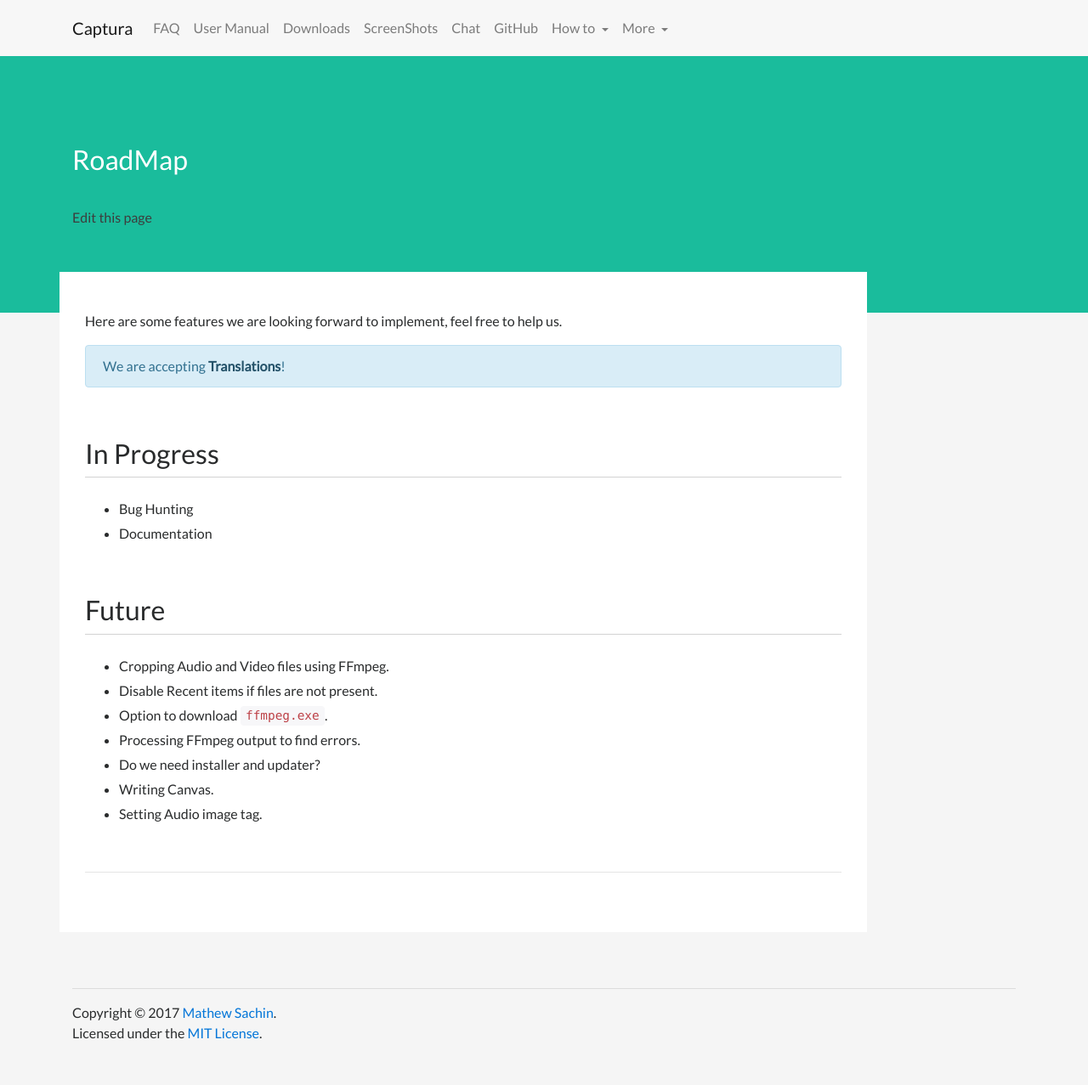
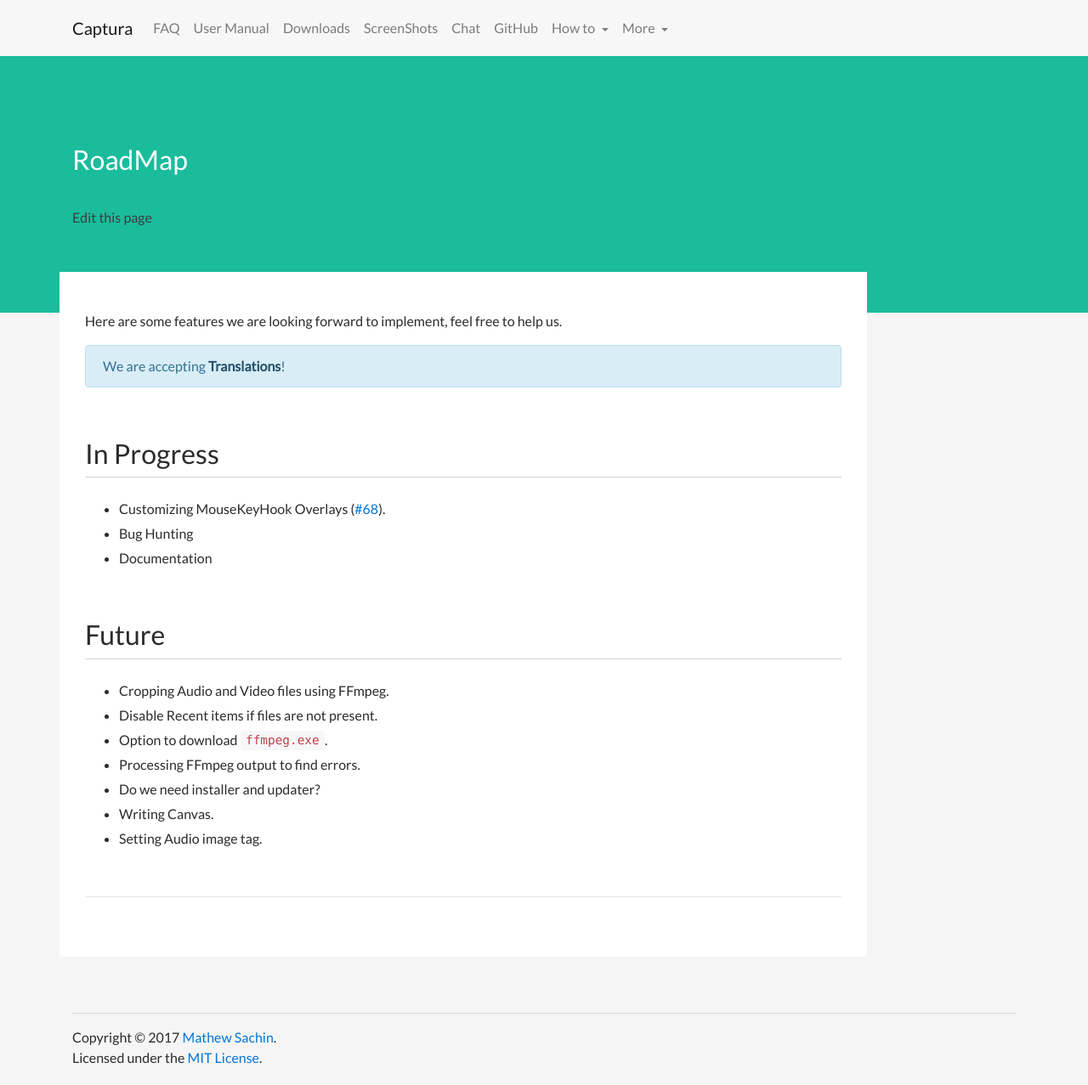
Before and after one commit to MathewSachin/Captura, a Jekyll site: the page built from RoadMap.md, in a window 1280 px wide. Shown: the whole page at 85% size. Built offline with Jekyll 4.4.1, drawn with Linux system fonts in a browser that asks for light colours; nearby versions of some CDN libraries; comment, search, counter and statistics services are not loaded; before the commit the page ends 1248 px from its top, so only the background shows below that.

Commit message:
update RoadMap

```diff
--- a/RoadMap.md
+++ b/RoadMap.md
@@ -11,6 +11,7 @@
 </div>
 
 ## In Progress
+- Customizing MouseKeyHook Overlays ([#68](https://github.com/MathewSachin/Captura/pull/68)).
 - Bug Hunting
 - Documentation
 
```
